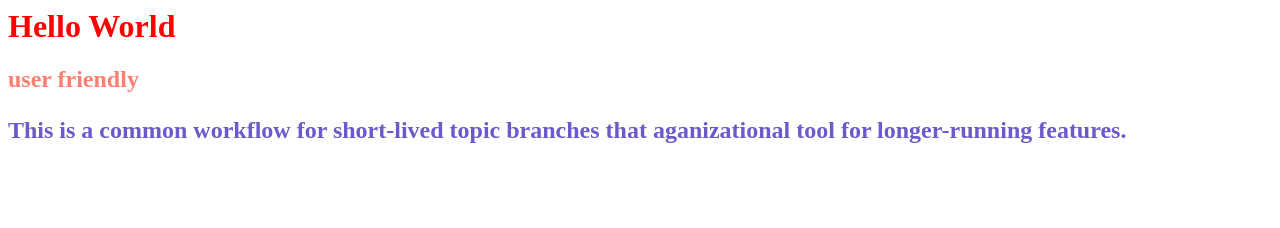
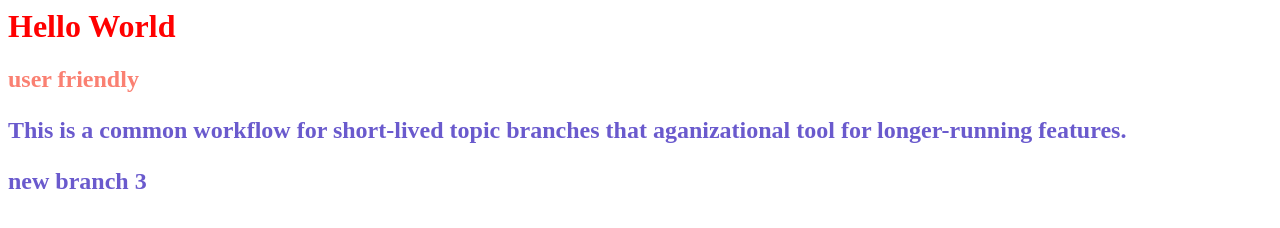
Before and after one commit to karthikkkumar/Hello_world, a plain HTML site: page index.html in a window 1280 px wide. Drawn offline with Linux system fonts and the light colour scheme.

Commit message:
file modified

```diff
--- a/index.html
+++ b/index.html
@@ -3,4 +3,5 @@
 <h2>user friendly<h2>
 <body>
 <p>This is a common workflow for short-lived topic branches that aganizational tool for longer-running features.</p>
+<p>new branch 3</p>
 </body>
```
